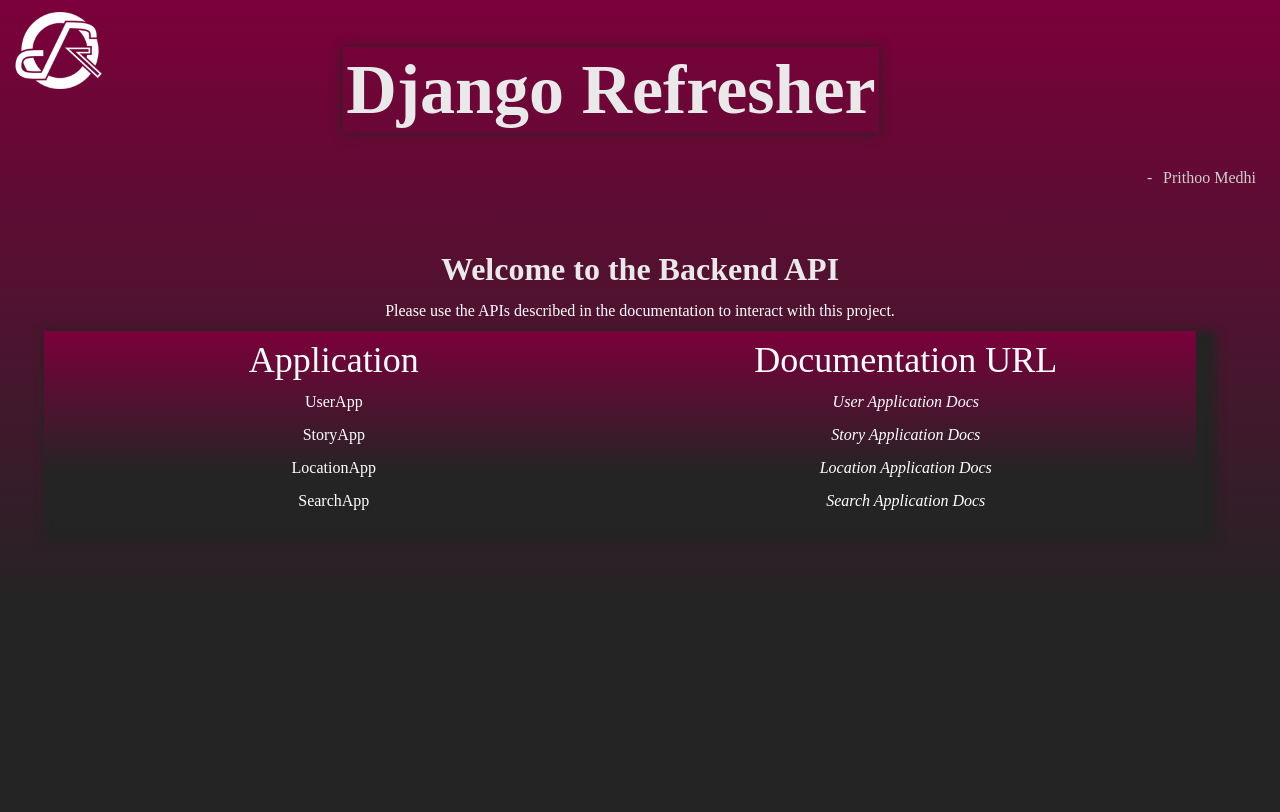
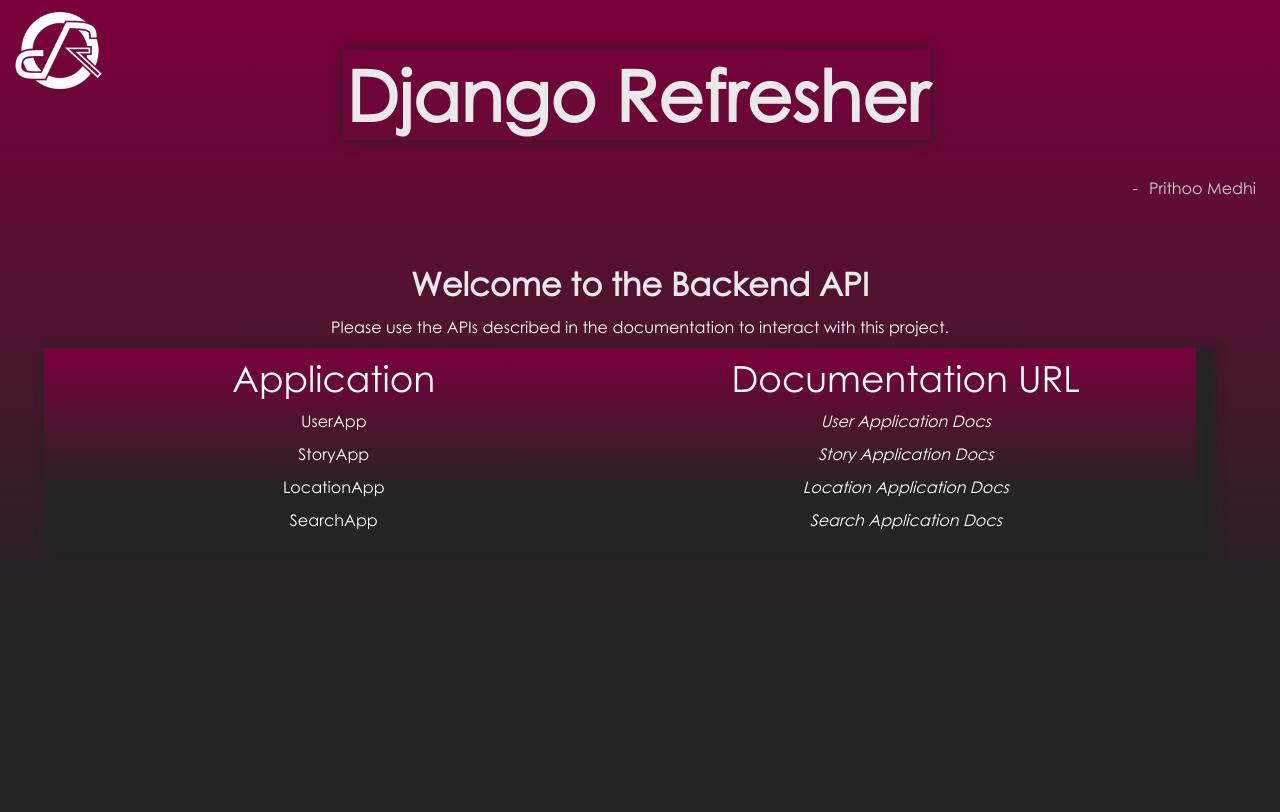
Before and after one commit to Arkiralor/DRFRefresher, a Django app: page / in a window 1280 px wide. Run offline with Django 4.2, Linux system fonts and the light colour scheme.

Commit message:
fixed 'favicon.ico'

```diff
--- a/static/css/index_styles.css
+++ b/static/css/index_styles.css
@@ -2,7 +2,12 @@
     margin: 0px;
     padding: 3px;
     font-family: "Century Gothic";
-    src: url("https://fonts.googleapis.com/css?family=Century+Gothic");
+    src: url("../assets/fonts/CenturyGothic.ttf");
+}
+
+@font-face {
+    font-family: "Century Gothic";
+    src: url("../assets/fonts/CenturyGothic.ttf");
 }
 
 body {
```
Also changed, not shown: static/assets/images/favicon.ico.
